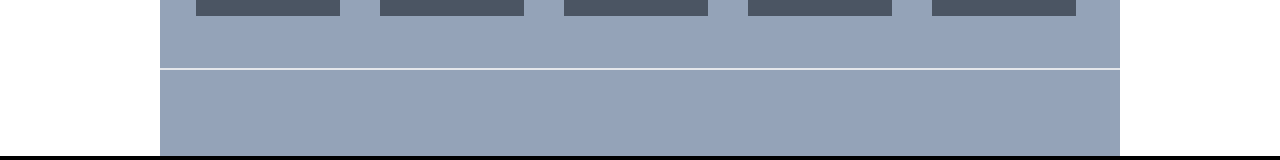
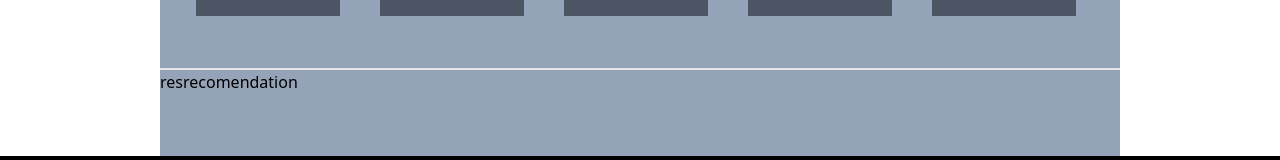
Before and after one commit to nareshr5/Food-ordering-app-using-react, a React (Create React App) app: page / in a window 1280 px wide. Shown: the part 324-484 px from the top of the page. Built offline with nearby package versions, Linux system fonts and the light colour scheme; no server answers.

Commit message:
building the resrecommendations component

```diff
--- a/src/components/body.js
+++ b/src/components/body.js
@@ -1,6 +1,21 @@
-// import whats_on_your_mind from "../utils/constant";
+import ResRecomendations from "./resrecomendations";
 import WhatsOnMind from "./whatsonmind";
+import { useEffect } from "react";
 const Body = () =>{
+
+    useEffect(()=>{
+        getBestPlacesToEat();
+    });
+
+    const getBestPlacesToEat = async () =>{
+        const data = await fetch("https://www.swiggy.com/dapi/restaurants/list/v5?lat=12.89960&lng=80.22090&is-seo-homepage-enabled=true&page_type=DESKTOP_WEB_LISTING");
+        const jsonValue = await data.json();
+        const bestPlacesToEat = jsonValue?.data.cards[6]?.card?.card?.brands;
+        // console.log(bestPlacesToEat);
+
+
+    }
+
     return(
         <div className="h-96 w-3/4 m-auto mt-4  bg-slate-400  flex flex-col">
 
@@ -8,6 +23,7 @@ const Body = () =>{
 
         <div>
             <WhatsOnMind/>
+            <ResRecomendations title="Best Places to Eat Across Cities data={bestPlacesToEat}" />
         </div>
         </div>
     );
--- /dev/null
+++ b/src/components/resrecomendations.js
@@ -0,0 +1,12 @@
+
+const ResRecomendations = () =>{
+
+
+    return(
+        <div>
+            resrecomendation
+        </div>
+    );
+};
+
+export default ResRecomendations;
```
